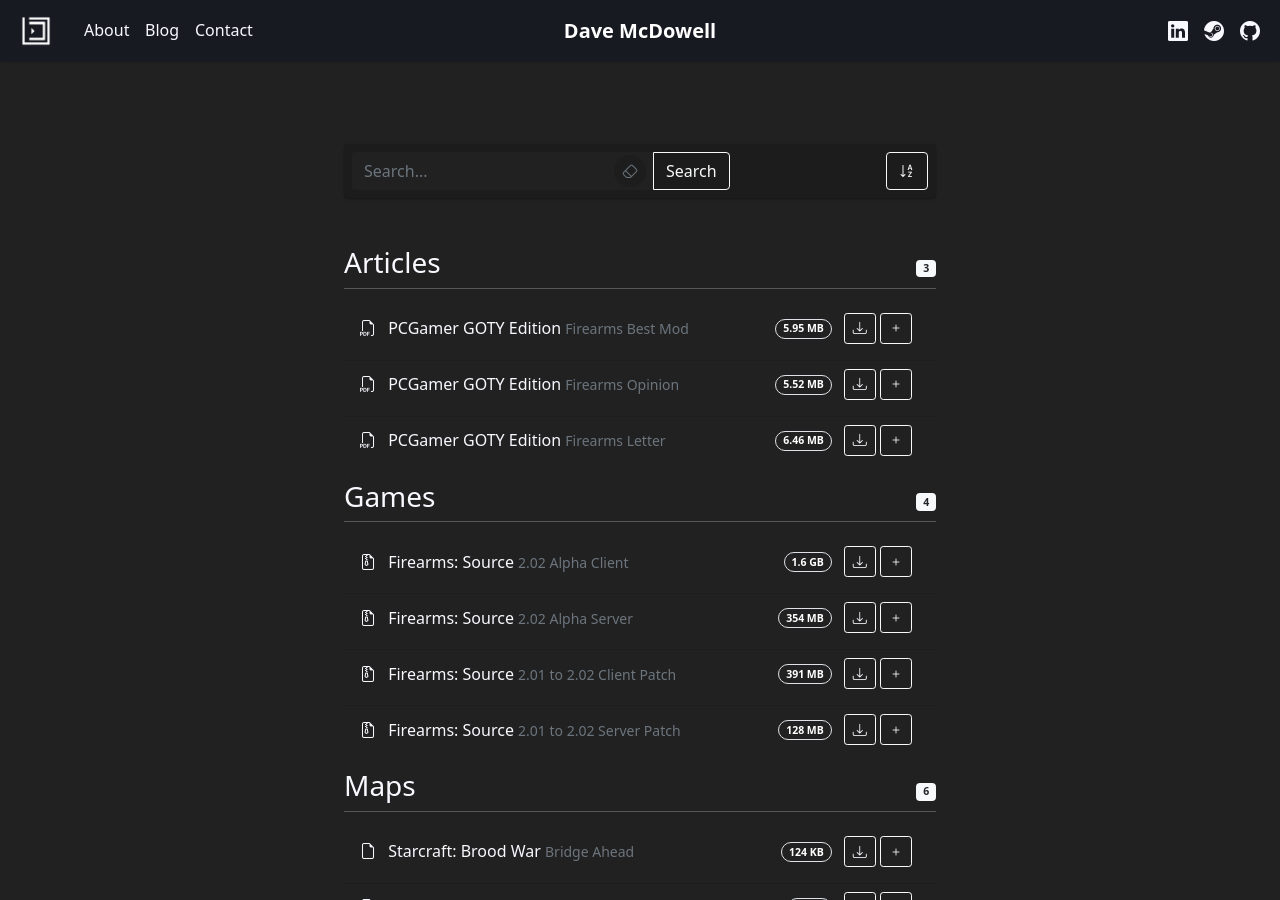
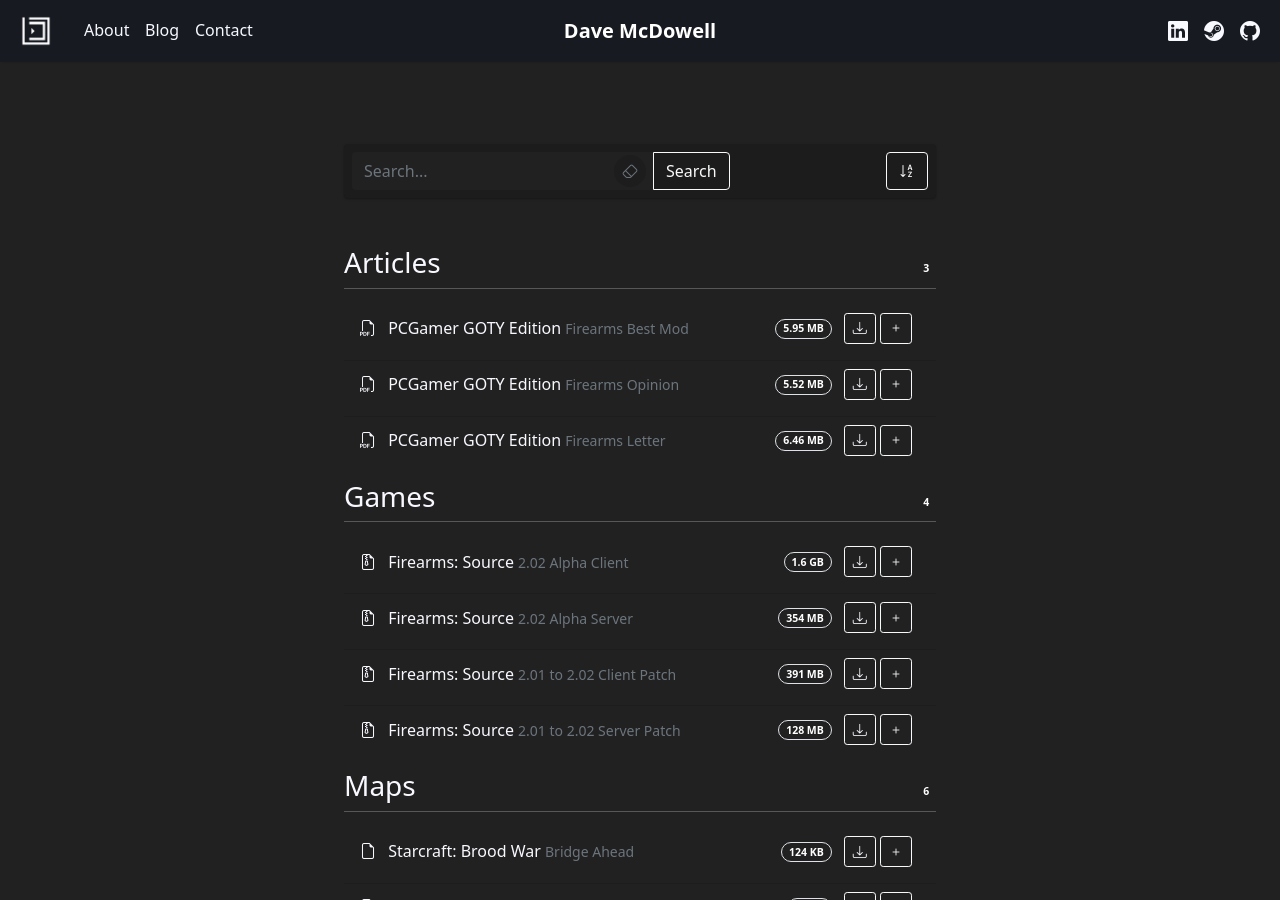
Before and after one commit to davemcdowell/portfolio, a Jekyll site: the page built from downloads.html, in a window 1280 px wide and 900 px high, scrolled down 867 px. Built offline with Jekyll 4.4.1, drawn with Linux system fonts in a browser that asks for light colours; nearby versions of some CDN libraries.

Commit message:
Update downloads.html

```diff
--- a/downloads.html
+++ b/downloads.html
@@ -28,7 +28,7 @@
               {%- for download in downloads -%}
                 <div class="d-flex justify-content-between align-items-center">
                   <h3>{{ download.group }}</h3>
-                  <small class="ms-auto"><span class="badge bg-light text-dark">{{ download.items.size }}</span></small>
+                  <small class="ms-auto"><span class="badge outline">{{ download.items.size }}</span></small>
                 </div>
                 <hr class="mt-0">
                 <ul class="list-group list-group-flush mb-2">
```
